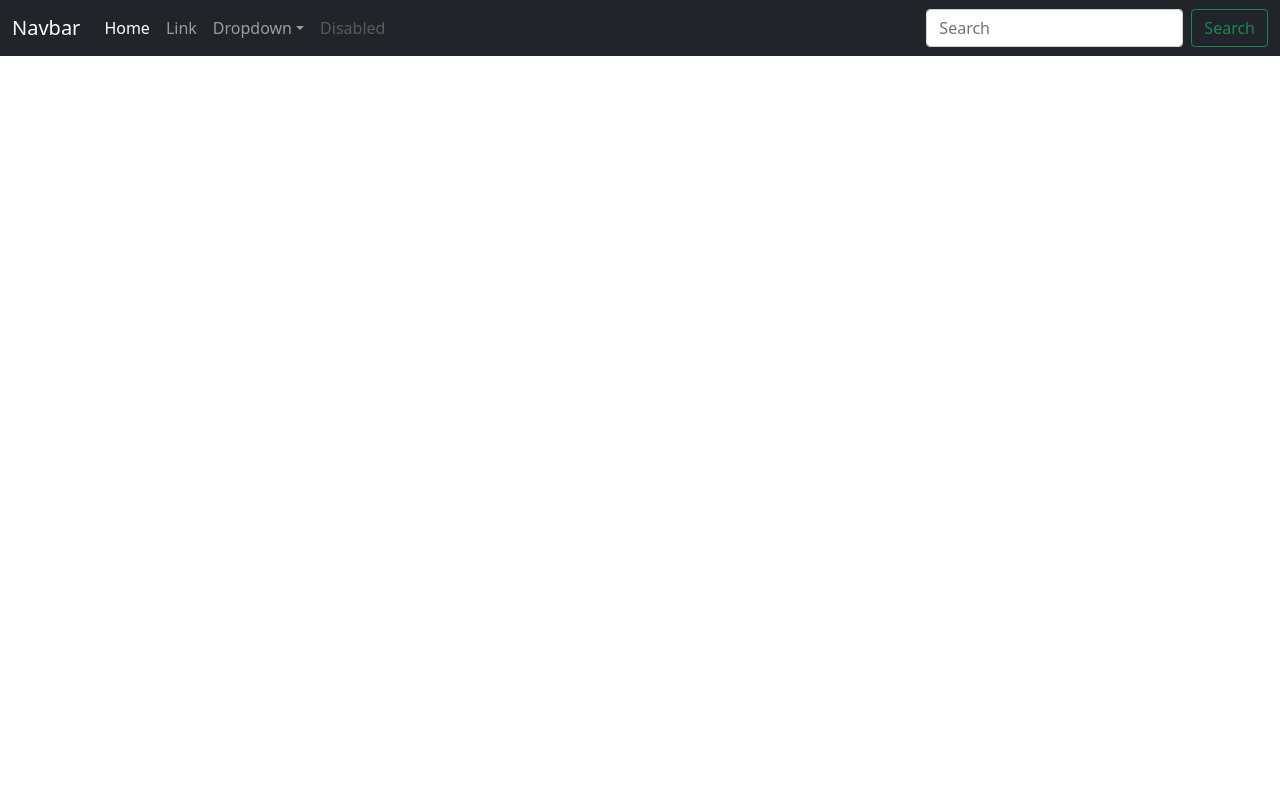
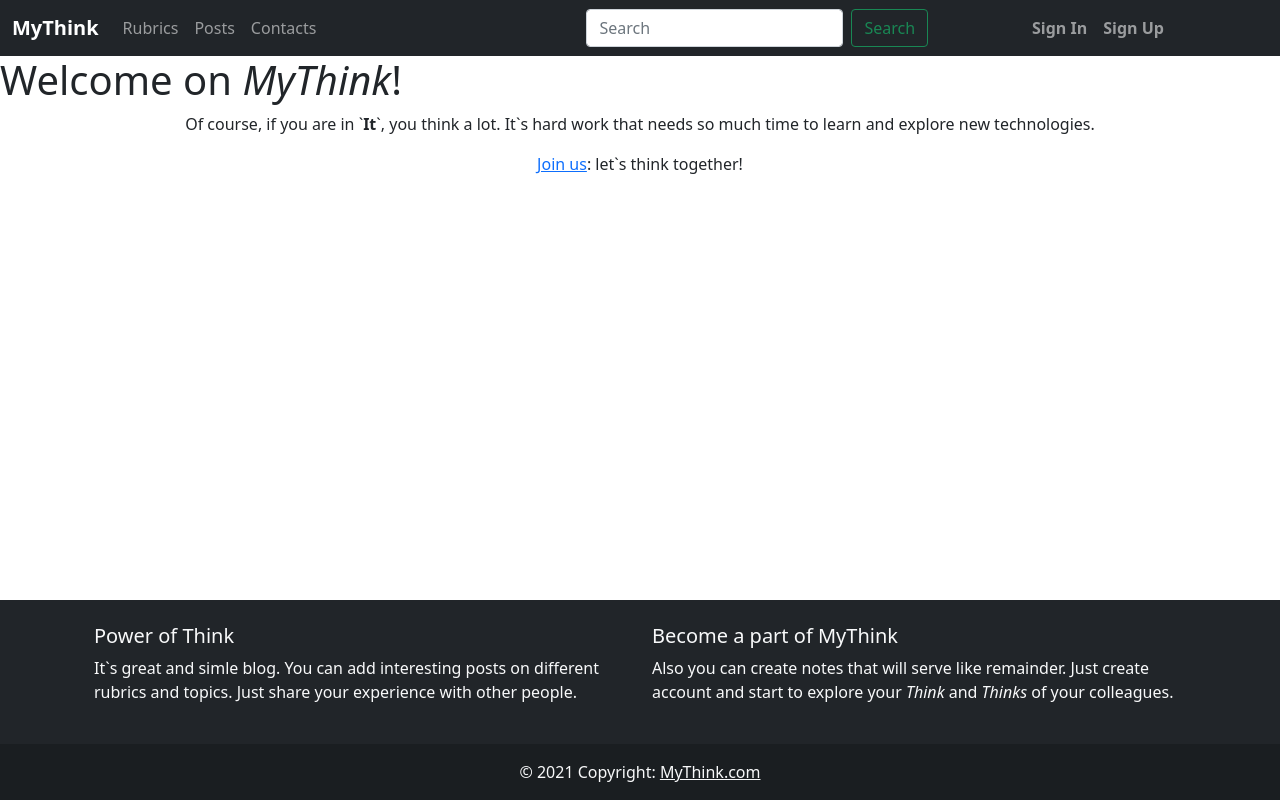
Before and after one commit to maxzhenzhera/async_blog__aiohttp, a Python web app: template core/templates/index.html in a window 1280 px wide. Run offline with Jinja, Linux system fonts and the light colour scheme; the template is opened without the code that fills it, so the values that code supplies are empty.

Commit message:
Added templates, done basis.html

```diff
--- /dev/null
+++ b/core/templates/basis.html
@@ -0,0 +1,185 @@
+<!DOCTYPE html>
+<html lang="en">
+<head>
+	<meta charset="UTF-8">
+	<meta name="viewport" content="width=device-width, initial-scale=1.0">
+
+	<!-- Bootstrap CSS -->
+	<link href="https://cdn.jsdelivr.net/npm/bootstrap@5.0.0-beta1/dist/css/bootstrap.min.css" rel="stylesheet" integrity="sha384-giJF6kkoqNQ00vy+HMDP7azOuL0xtbfIcaT9wjKHr8RbDVddVHyTfAAsrekwKmP1" crossorigin="anonymous">
+	<!-- Bootstrap JS -->
+	<script src="https://cdn.jsdelivr.net/npm/bootstrap@5.0.0-beta1/dist/js/bootstrap.bundle.min.js" integrity="sha384-ygbV9kiqUc6oa4msXn9868pTtWMgiQaeYH7/t7LECLbyPA2x65Kgf80OJFdroafW" crossorigin="anonymous"></script>
+
+	<!-- self css -->
+	<link rel="stylesheet" type="text/css" href="static/styles/style.css">
+
+	<!-- Add `active` class in nav links -->
+
+	<title>{% block title %}My Think{% endblock %}</title>
+</head>
+<body>
+	<header>
+		<!--  Navigation bar  -->
+		<nav class="navbar navbar-expand-lg navbar-dark bg-dark">
+			<div class="container-fluid">
+				<a class="navbar-brand" href="/"><b>MyThink</b></a>
+				<button class="navbar-toggler" type="button" data-bs-toggle="collapse" data-bs-target="#navbarSupportedContent" aria-controls="navbarSupportedContent" aria-expanded="false" aria-label="Toggle navigation">
+				<span class="navbar-toggler-icon"></span>
+				</button>
+
+				<div class="collapse navbar-collapse" id="navbarSupportedContent">
+					<!-- Add new features for logged user -->
+					{% if session.user %}
+						<ul class="navbar-nav me-auto mb-2 mb-lg-0">
+
+						<!-- admin can create new rubric -->
+						{% if session.user.is_admin == 1 %}
+							<li class="nav-item dropdown">
+								<a class="nav-link dropdown-toggle" href="#" id="navbarDropdown" role="button" data-bs-toggle="dropdown" aria-expanded="false">Rubrics</a>
+								<ul class="dropdown-menu" aria-labelledby="navbarDropdown">
+									<li><a class="dropdown-item" href="rubrics/">View rubrics</a></li>
+									<li><a class="dropdown-item" href="create_rubric/">Create new rubric</a></li>
+								</ul>
+							</li>
+						{% else %}
+							<li class="nav-item">
+									<a class="nav-link" aria-current="page" href="posts/">Rubrics</a>
+								</li>
+						{% endif %}
+
+							<li class="nav-item dropdown">
+								<a class="nav-link dropdown-toggle" href="#" id="navbarDropdown" role="button" data-bs-toggle="dropdown" aria-expanded="false">Posts</a>
+								<ul class="dropdown-menu" aria-labelledby="navbarDropdown">
+									<li><a class="dropdown-item" href="posts/">View posts</a></li>
+									<li><a class="dropdown-item" href="my_posts/">View <b>My</b> posts</a></li>
+									<li><a class="dropdown-item" href="create_post/">Create new post</a></li>
+								</ul>
+							</li>
+
+							<li class="nav-item dropdown">
+								<a class="nav-link dropdown-toggle" href="#" id="navbarDropdown" role="button" data-bs-toggle="dropdown" aria-expanded="false">Notes</a>
+								<ul class="dropdown-menu" aria-labelledby="navbarDropdown">
+									<li><a class="dropdown-item" href="posts/">View notes</a></li>
+									<li><a class="dropdown-item" href="my_posts/">Create new note rubric</a></li>
+									<li><a class="dropdown-item" href="create_post/">Create new note</a></li>
+								</ul>
+							</li>
+
+							<li class="nav-item">
+								<a class="nav-link" href="#">Contacts</a>
+							</li>
+
+						</ul>
+
+						<form class="d-flex me-5 pe-5">
+							<input class="form-control me-2" type="search" placeholder="Search" aria-label="Search">
+							<button class="btn btn-outline-success" type="submit">Search</button>
+						</form>
+
+						<ul class="navbar-nav mx-right me-5 pe-5">
+							<li class="nav-item dropdown">
+								<a class="nav-link dropdown-toggle" href="#" id="navbarDropdown" role="button" data-bs-toggle="dropdown" aria-expanded="false">Profile</a>
+								<ul class="dropdown-menu" aria-labelledby="navbarDropdown">
+									<li><a class="dropdown-item" href="settings/">Settings</a></li>
+									<li><hr class="dropdown-divider"></li>
+									<li><a class="dropdown-item" href="logout/">Logout</a></li>
+								</ul>
+							</li>
+						</ul>
+					{% else %}
+							<ul class="navbar-nav me-auto mb-2 mb-lg-0">
+								<li class="nav-item">
+									<a class="nav-link" id="rubrics" aria-current="page" href="posts/">Rubrics</a>
+								</li>
+
+								<li class="nav-item">
+									<a class="nav-link" id="posts" aria-current="page" href="posts/">Posts</a>
+								</li>
+								<li class="nav-item">
+									<a class="nav-link" id="contacts" href="#">Contacts</a>
+								</li>
+							</ul>
+
+							<form class="d-flex me-5 pe-5">
+								<input class="form-control me-2" type="search" placeholder="Search" aria-label="Search">
+								<button class="btn btn-outline-success" type="submit">Search</button>
+							</form>
+
+							<ul class="navbar-nav mx-right me-5 pe-5">
+								<li class="nav-item">
+									<a class="nav-link" aria-current="page" href="sign_in/"><b>Sign In</b></a>
+								</li>
+
+								<li class="nav-item">
+									<a class="nav-link" aria-current="page" href="sign_up/"><b>Sign Up</b></a>
+								</li>
+							</ul>
+					{% endif %}
+				</div>
+			</div>
+		</nav>
+	</header>
+
+	<main>
+		{% block content %}
+		{% endblock %}
+	</main>
+
+	<footer class="bg-dark text-light fixed-bottom text-center text-lg-start">
+		<!-- Grid container -->
+		<div class="container p-4">
+			<!--Grid row-->
+			<div class="row">
+				<!--Grid column-->
+				<div class="col-lg-6 col-md-12 mb-4 mb-md-0">
+					<h5>Power of Think</h5>
+
+					<p>
+						It`s great and simle blog. You can add interesting posts on different rubrics and topics. Just share your experience with other people.
+					</p>
+				</div>
+				<!--Grid column-->
+
+				<!--Grid column-->
+				<div class="col-lg-6 col-md-12 mb-4 mb-md-0">
+					<h5>Become a part of MyThink</h5>
+
+					<p>
+						Also you can create notes that will serve like remainder. Just create account and start to explore your <i>Think</i> and <i>Thinks</i> of your colleagues.
+					</p>
+				</div>
+				<!--Grid column-->
+			</div>
+			<!--Grid row-->
+		</div>
+		<!-- Grid container -->
+
+		<!-- Copyright -->
+		<div class="text-center p-3" style="background-color: rgba(0, 0, 0, 0.2)">
+			© 2021 Copyright:
+			<a class="text-light" href="/">MyThink.com</a>
+		</div>
+		<!-- Copyright -->
+	</footer>
+
+	<!-- Add `active` class to current link -->
+<!-- 	<script>
+		if ( window.location.href == 'http://localhost:5000/rubrics/' ) {
+			var el = document.getElementById("rubrics");
+			var newClass = el.getAttribute("class");
+			newClass += " active";
+			el.setAttribute("class", newClass);
+		} else if ( window.location.href == 'http://localhost:5000/posts/' ) {
+			var el = document.getElementById("posts");
+			var newClass = el.getAttribute("class");
+			newClass += " active";
+			el.setAttribute("class", newClass);
+		} else if ( window.location.href == 'http://localhost:5000/contacts/' ) {
+			var el = document.getElementById("contacts");
+			var newClass = el.getAttribute("class");
+			newClass += " active";
+			el.setAttribute("class", newClass);
+		}
+	</script> -->
+
+</body>
+</html>
--- a/core/templates/index.html
+++ b/core/templates/index.html
@@ -1,50 +1,18 @@
-<!DOCTYPE html>
-<html lang="en">
-<head>
-	<meta charset="UTF-8">
-	<meta name="viewport" content="width=device-width, initial-scale=1.0">
+{% extends "basis.html" %}
+{% block title %}MyThink{% endblock %}
 
-	<!-- Bootstrap CSS -->
-	<link href="https://cdn.jsdelivr.net/npm/bootstrap@5.0.0-beta1/dist/css/bootstrap.min.css" rel="stylesheet" integrity="sha384-giJF6kkoqNQ00vy+HMDP7azOuL0xtbfIcaT9wjKHr8RbDVddVHyTfAAsrekwKmP1" crossorigin="anonymous">
+{% block content %}
+<!-- `Welcome` text -->
+<div>
+	<h1>Welcome on <i>MyThink</i>!</h1>
+</div>
 
-	<!-- Bootstrap JS -->
-	<script src="https://cdn.jsdelivr.net/npm/bootstrap@5.0.0-beta1/dist/js/bootstrap.bundle.min.js" integrity="sha384-ygbV9kiqUc6oa4msXn9868pTtWMgiQaeYH7/t7LECLbyPA2x65Kgf80OJFdroafW" crossorigin="anonymous"></script>
-
-	<title>My Think</title>
-</head>
-<body>
-	<nav class="navbar navbar-expand-lg navbar-dark bg-dark">
-		<div class="container-fluid">
-			<a class="navbar-brand" href="#">Navbar</a>
-			<button class="navbar-toggler" type="button" data-bs-toggle="collapse" data-bs-target="#navbarSupportedContent" aria-controls="navbarSupportedContent" aria-expanded="false" aria-label="Toggle navigation">
-			<span class="navbar-toggler-icon"></span>
-			</button>
-
-			<div class="collapse navbar-collapse" id="navbarSupportedContent">
-				<ul class="navbar-nav me-auto mb-2 mb-lg-0">
-					<li class="nav-item">
-					<a class="nav-link active" aria-current="page" href="#">Home</a>
-					</li>
-					<li class="nav-item">
-					<a class="nav-link" href="#">Link</a>
-					</li>
-					<li class="nav-item dropdown">
-						<a class="nav-link dropdown-toggle" href="#" id="navbarDropdown" role="button" data-bs-toggle="dropdown" aria-expanded="false">Dropdown</a>
-						<ul class="dropdown-menu" aria-labelledby="navbarDropdown">
-							<li><a class="dropdown-item" href="#">Action</a></li>
-							<li><a class="dropdown-item" href="#">Another action</a></li>
-							<li><hr class="dropdown-divider"></li>
-							<li><a class="dropdown-item" href="#">Something else here</a></li>
-						</ul>
-					</li>
-					<li class="nav-item"><a class="nav-link disabled" href="#" tabindex="-1" aria-disabled="true">Disabled</a></li>
-				</ul>
-				<form class="d-flex">
-					<input class="form-control me-2" type="search" placeholder="Search" aria-label="Search">
-					<button class="btn btn-outline-success" type="submit">Search</button>
-				</form>
-			</div>
-		</div>
-	</nav>
-</body>
-</html>
+<div class="welcome text-center">
+	<p>
+		Of course, if you are in `<b>It</b>`, you think a lot. It`s hard work that needs so much time to learn and explore new technologies.
+	</p>
+	<p class="text-center">
+		<a href="sign_up/">Join us</a>: let`s think together!
+	</p>
+</div>
+{% endblock %}
--- /dev/null
+++ b/core/templates/sign_in.html
@@ -0,0 +1 @@
+{% extends "base.html" %}
```
Also changed, not shown: core/templates/create_post.html (added), core/templates/edit_post.html (added), core/templates/post.html (added), core/templates/profile_notes.html (added), core/templates/profile_settings.html (added), core/templates/sign_up.html (added).
